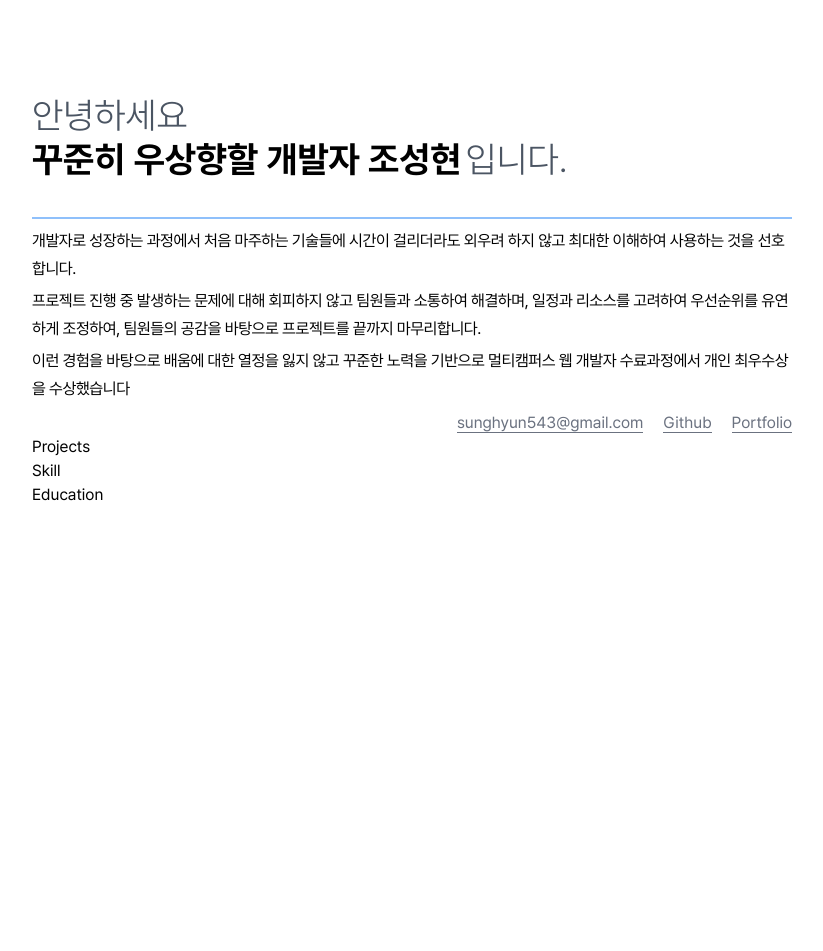
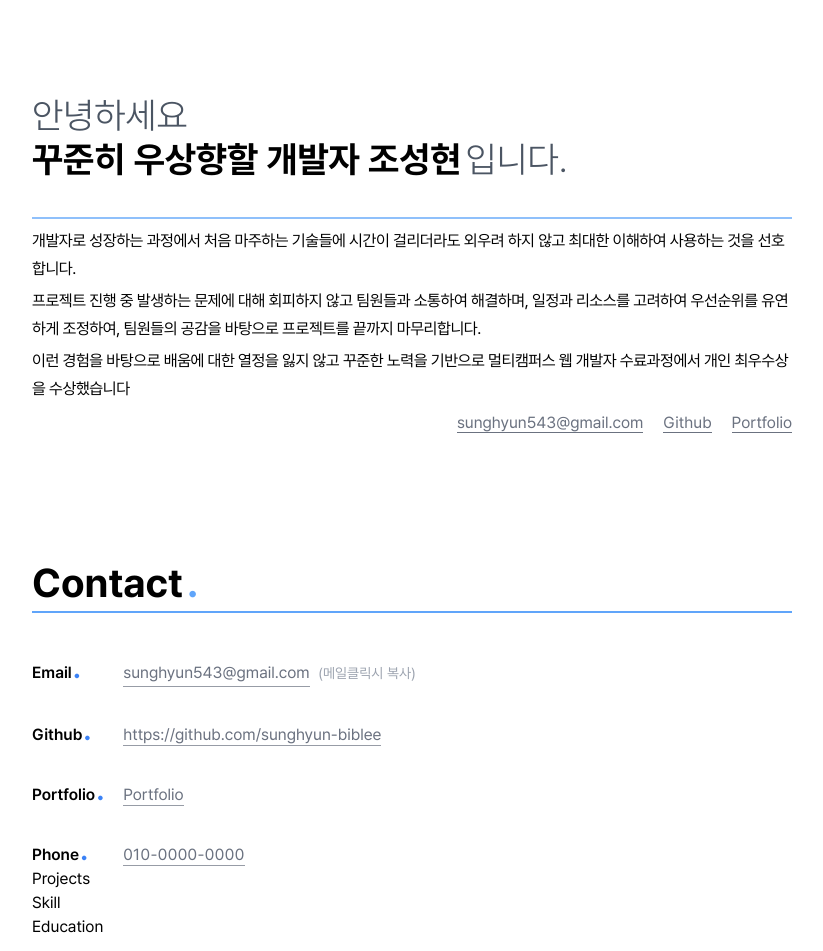
Before and after one commit to sunghyun-biblee/Resume, a React (Create React App) app: page / in a window 1280 px wide. Shown: the whole page, without its empty margins (228-1051 px from the left). Before the commit the page ends 800 px from the top, so only its background shows below. Built offline with nearby package versions, Linux system fonts and the light colour scheme.

Commit message:
추가: contact 추가

```diff
--- a/src/App.tsx
+++ b/src/App.tsx
@@ -1,11 +1,12 @@
 import React from "react";
-import logo from "./logo.svg";
+
 import "./App.css";
-import { AboutMe } from "components/AboutMe/AboutMe";
 import { Introduce } from "./components/Introduce/Introduce";
 import { Projects } from "components/Projects/Projects";
 import { Skill } from "components/Skill/Skill";
 import { Education } from "components/Education/Education";
+import styled from "styled-components";
+import { Contact } from "components/Contact/Contact";
 
 function App() {
   return (
@@ -13,6 +14,7 @@ function App() {
       <div className="py-3 px-4">
         <section className="max-w-[760px] w-[100%] font-pretendard ">
           <Introduce />
+          <Contact></Contact>
 
           <Projects />
           <Skill />
@@ -22,5 +24,13 @@ function App() {
     </div>
   );
 }
-
+export const Article = styled.article`
+  margin-top: 8rem;
+`;
+export const Title = styled.h1`
+  margin-bottom: 2rem;
+  font-size: 2.5rem;
+  line-height: 2.5rem;
+  font-weight: 700;
+`;
 export default App;
--- /dev/null
+++ b/src/components/Contact/Contact.tsx
@@ -0,0 +1,84 @@
+import { Article, Title } from "App";
+import React from "react";
+import styled from "styled-components";
+
+export const Contact = () => {
+  const handleCopy = (text: string) => {
+    try {
+      navigator.clipboard.writeText(text);
+      alert("클릭보드에 복사되었습니다");
+    } catch (error) {
+      alert("복사에 실패하였습니다");
+    }
+  };
+  return (
+    <Article>
+      <Title className=" after:content-['.'] after:text-blue-400 after:px-1 pb-2 border-b-2 border-blue-400">
+        Contact
+      </Title>
+      <ContactList className="flex flex-col justify-end gap-[20px] w-[60%]">
+        <ContactItem>
+          <ContactSpan>Email</ContactSpan>
+          <button onClick={() => handleCopy("sunghyun543@gmail.com")}>
+            sunghyun543@gmail.com
+          </button>
+          <span className="text-sm text-gray-400"> (메일클릭시 복사)</span>
+        </ContactItem>
+        <ContactItem>
+          <ContactSpan>Github</ContactSpan>
+          <a href="https://github.com/sunghyun-biblee">
+            https://github.com/sunghyun-biblee
+          </a>
+        </ContactItem>
+        <ContactItem>
+          <ContactSpan>Portfolio</ContactSpan>
+          <a href="#">Portfolio</a>
+        </ContactItem>
+        <ContactItem>
+          <ContactSpan>Phone</ContactSpan>
+          <a href="#" className="tracking-wide">
+            010-0000-0000
+          </a>
+        </ContactItem>
+      </ContactList>
+    </Article>
+  );
+};
+const ContactSpan = styled.span`
+  font-weight: 600;
+  width: 80px;
+  display: inline-block;
+  margin-right: 0.7rem;
+  &::after {
+    content: ".";
+    font-size: 1.9rem;
+    height: 10px;
+    color: rgb(59, 130, 246);
+    display: inline-block;
+    padding: 0px 1px;
+  }
+`;
+const ContactList = styled.ul`
+  display: flex;
+  justify-content: end;
+  gap: 20px;
+`;
+const ContactItem = styled.li`
+  transition: all 0.3s;
+
+  button {
+    margin-right: 5px;
+  }
+  a,
+  button {
+    color: rgb(107, 114, 128);
+
+    padding-bottom: 1px;
+    border-bottom: 1px solid rgba(107, 114, 128, 0.7);
+    &:hover {
+      border-bottom: 1px solid rgb(59, 130, 246);
+      cursor: pointer;
+      color: rgb(59, 130, 246);
+    }
+  }
+`;
```
